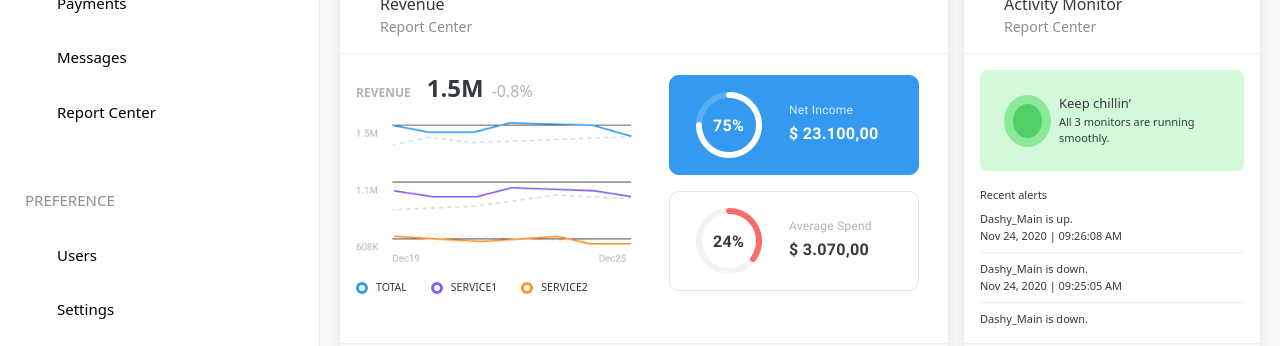
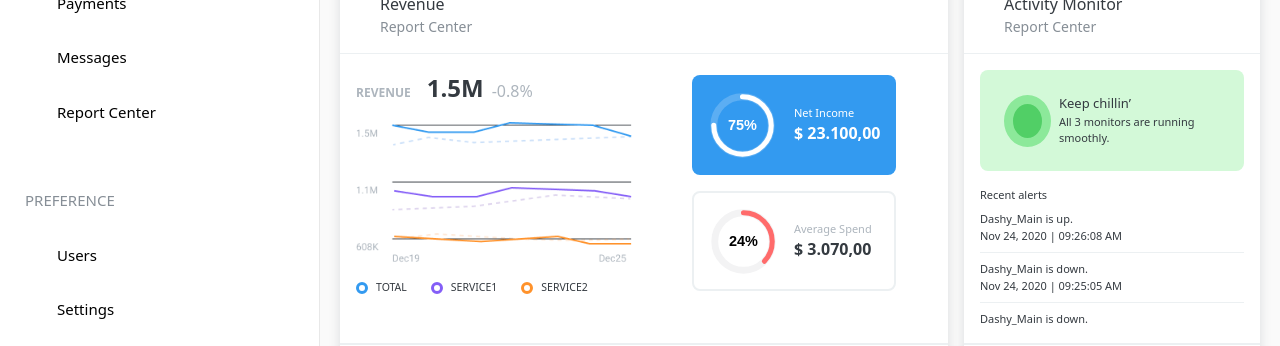
Before and after one commit to SShipu/abc-business-dashboard-react, a React (Create React App) app: page / in a window 1280 px wide. Shown: the part 297-643 px from the top of the page. Built offline with nearby package versions, Linux system fonts and the light colour scheme.

Commit message:
pi chart added in overview page

```diff
--- a/src/App.css
+++ b/src/App.css
@@ -170,3 +170,81 @@ tbody, td, tfoot, th, thead, tr {
     margin-left: 0 !important;
     border: none !important;
 }
+
+/* -------------- pi chart --------------*/
+
+.flex-wrapper {
+    display: flex;
+    flex-flow: row nowrap;
+    width: 100%;
+  }
+
+  .single-chart {
+    width: 50%;
+    justify-content: space-around ;
+  }
+
+  .circular-chart {
+    display: block;
+    margin: 10px auto;
+    height: 65px;
+  }
+
+  .circle-bg {
+    fill: none;
+    stroke-width: 3.8;
+  }
+
+  .circle-cl-1 {
+    stroke: #5caef3;
+  }
+
+  .circle-cl-2 {
+    stroke: #f3f3f4;
+  }
+
+  .circle {
+    fill: none;
+    stroke-width: 2.8;
+    stroke-linecap: round;
+    animation: progress 1s ease-out forwards;
+  }
+
+  @keyframes progress {
+    0% {
+      stroke-dasharray: 0 100;
+    }
+  }
+
+  .circular-chart.red .circle {
+    stroke: #FF6B6B;
+  }
+
+  .circular-chart.white .circle {
+    stroke: #fff;
+  }
+
+
+  .percentage {
+    font-family: sans-serif;
+    font-size: 0.5em;
+    text-anchor: middle;
+    font-weight: 600;
+  }
+  .percentage-text-white {
+    fill: #fff;
+  }
+
+    .revenue-container {
+        padding-left: 3rem !important;
+        padding-right: 3rem !important;
+    }
+
+  @media screen and (min-width: 992px) and (max-width: 1174px)  {
+    .revenue-container {
+        padding: 1rem !important;
+    }
+    .revenue-text {
+        font-size: 13px !important;
+    }
+  }
--- a/src/App.js
+++ b/src/App.js
@@ -1,3 +1,4 @@
+//App.js
 import React, { useState } from 'react';
 import './App.css';
 import Button from 'react-bootstrap/Button';
--- a/src/pages/Overview.js
+++ b/src/pages/Overview.js
@@ -2,6 +2,7 @@
 import React from "react";
 import Card from "../views/commons/Card.js";
 import Dropdown from 'react-bootstrap/Dropdown';
+import '../App.css';
 
 const imagePaths = {
     ellipse: require("../assets/image/ellipse.png"),
@@ -12,8 +13,6 @@ const imagePaths = {
     menu: require("../assets/image/icons/menu.svg").default,
     right: require("../assets/image/icons/right.svg").default,
     revenue: require("../assets/image/chart/revenue.png"),
-    pie1: require("../assets/image/chart/Pie_CHART2.png"),
-    pie2: require("../assets/image/chart/Pie_CHART.png"),
     down2: require("../assets/image/icons/down2.svg").default,
     up: require("../assets/image/icons/up.svg").default,
     right2: require("../assets/image/icons/right2.svg").default,
@@ -123,7 +122,7 @@ const Overview = () => {
                                         </span>
                                     </p>
                                     <img className="w-100" src={imagePaths.revenue} style={{maxHeight: "170px"}} alt="" />
-                                    <div className="d-flex justify-content-start align-items-center mt-3">
+                                    <div className="d-flex flex-wrap justify-content-start align-items-center mt-3">
                                         <div className="d-flex justify-content-start  align-items-center me-4">
                                             <div
                                                 className="rounded-circle me-2"
@@ -183,12 +182,54 @@ const Overview = () => {
                                         </div>
                                     </div>
                                 </div>
-                                <div className="col-12 col-lg-6 col-md-6 d-flex flex-column justify-content-center align-items-center py-4 py-lg-0 py-md-0">
-                                    <div className="d-flex justify-content-start align-items-center mb-2">
-                                        <img src={imagePaths.pie1} alt="" />
+                                <div className="col-12 col-lg-6 col-md-6 d-flex flex-column justify-content-center align-items-center py-4 py-lg-0 py-md-0 revenue-container">
+                                    <div className="d-flex justify-content-start align-items-center mb-2 rounded-3" style={{backgroundColor: '#339AF0',  width: '100%', height: '100px'}}>
+                                        <div className="flex-wrapper">
+                                            <div className="single-chart">
+                                                <svg viewBox="0 0 36 36" className="circular-chart white">
+                                                <path className="circle-bg circle-cl-1"
+                                                    d="M18 2.0845
+                                                    a 15.9155 15.9155 0 0 1 0 31.831
+                                                    a 15.9155 15.9155 0 0 1 0 -31.831"
+                                                />
+                                                <path className="circle"
+                                                    stroke-dasharray="75, 100"
+                                                    d="M18 2.0845
+                                                    a 15.9155 15.9155 0 0 1 0 31.831
+                                                    a 15.9155 15.9155 0 0 1 0 -31.831"
+                                                />
+                                                <text x="18" y="20.35" className="percentage percentage-text-white">75%</text>
+                                                </svg>
+                                            </div>
+                                            <div className="text-white d-flex flex-column justify-content-center align-items-start">
+                                                <small style={{fontSize: '11px'}}>Net Income</small>
+                                                <p className="m-0 fw-bold revenue-text">$ 23.100,00</p>
+                                            </div>
+                                        </div>
                                     </div>
-                                    <div className="d-flex justify-content-start  align-items-center mt-2">
-                                        <img src={imagePaths.pie2} alt="" />
+                                    <div className="d-flex justify-content-start  align-items-center mt-2 rounded-3" style={{border: '2px solid #ECF0F2', width: '100%', height: '100px'}}>
+                                        <div className="flex-wrapper">
+                                            <div className="single-chart">
+                                                <svg viewBox="0 0 36 36" className="circular-chart red">
+                                                <path className="circle-bg circle-cl-2"
+                                                    d="M18 2.0845
+                                                    a 15.9155 15.9155 0 0 1 0 31.831
+                                                    a 15.9155 15.9155 0 0 1 0 -31.831"
+                                                />
+                                                <path className="circle"
+                                                    stroke-dasharray="37, 100"
+                                                    d="M18 2.0845
+                                                    a 15.9155 15.9155 0 0 1 0 31.831
+                                                    a 15.9155 15.9155 0 0 1 0 -31.831"
+                                                />
+                                                <text x="18" y="20.35" className="percentage">24%</text>
+                                                </svg>
+                                            </div>
+                                            <div className="d-flex flex-column justify-content-center align-items-start">
+                                                <small style={{fontSize: '11px', color: '#ADB5BD'}}>Average Spend</small>
+                                                <p className="m-0 fw-bold revenue-text">$ 3.070,00</p>
+                                            </div>
+                                        </div>
                                     </div>
                                 </div>
                             </div>
```
